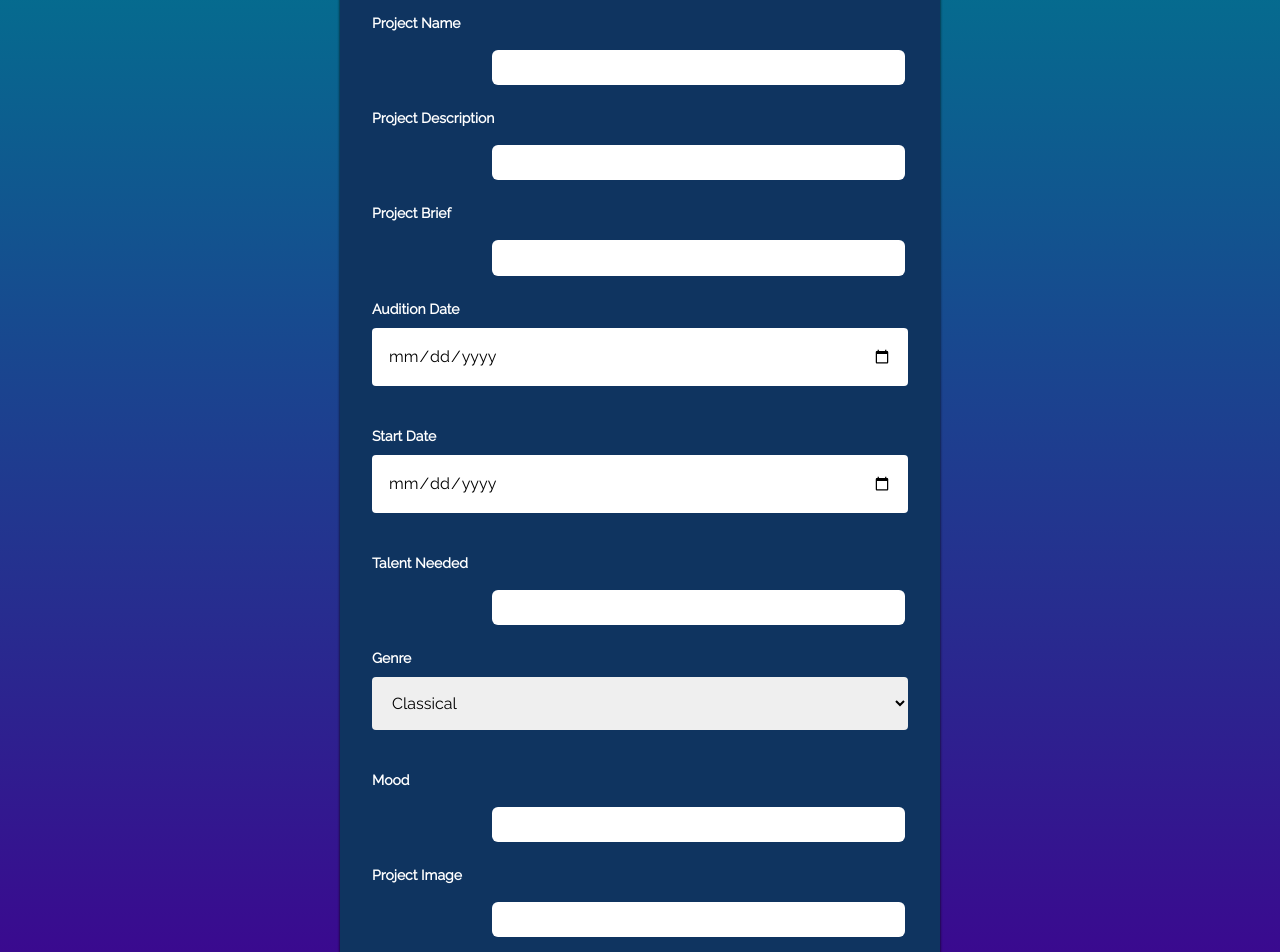
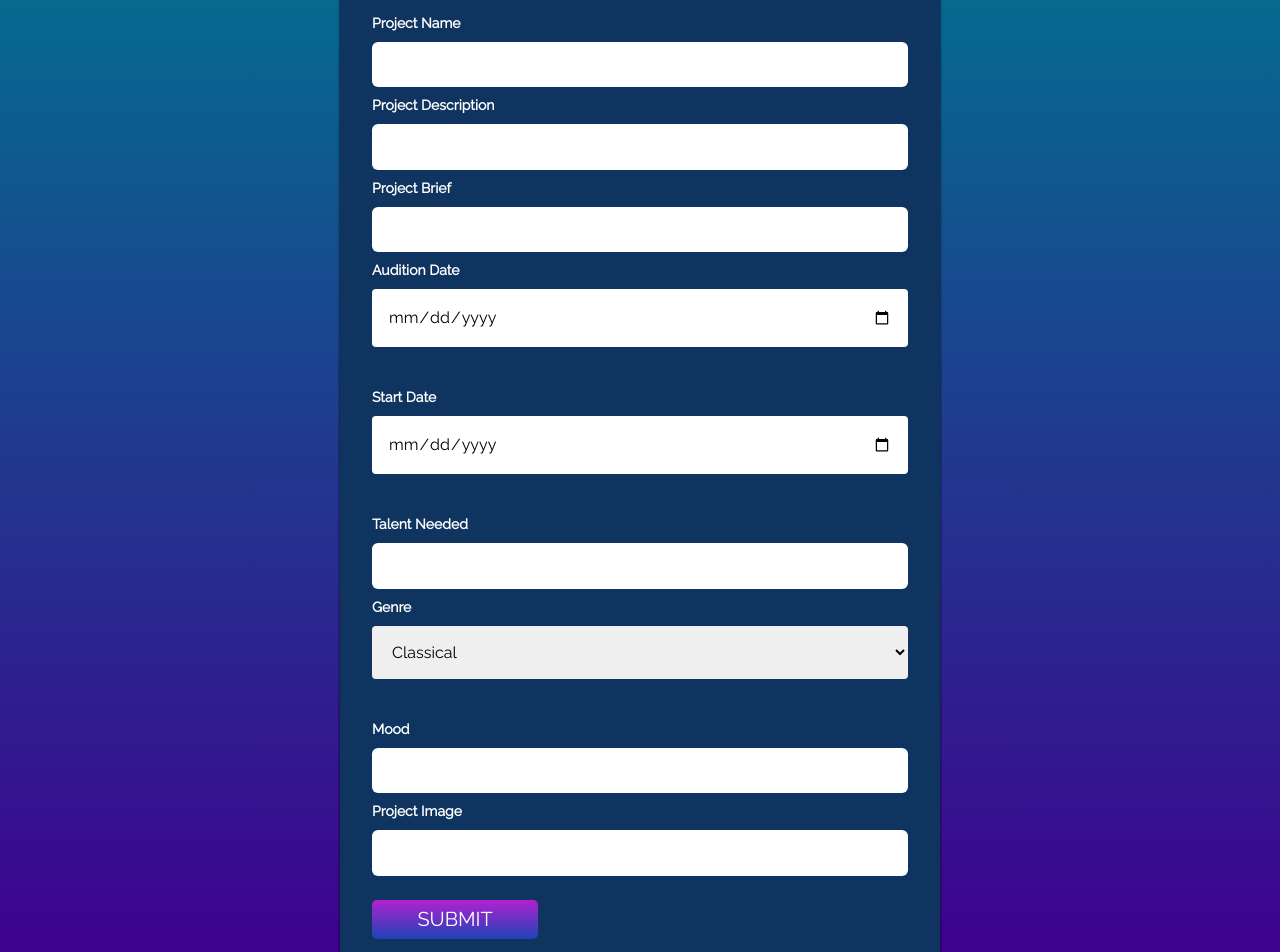
Before and after one commit to wyncode/c39_mind_link, a React (Create React App) app in the folder client/: page /create-project in a window 1280 px wide. Shown: the part 180-1132 px from the top of the page. Built offline with nearby package versions, Linux system fonts and the light colour scheme; the HTML template or start-up script is replaced by a standard one.

Commit message:
fixed create project form and changed navbar links

```diff
--- a/client/src/components/NavBar/Navbar.jsx
+++ b/client/src/components/NavBar/Navbar.jsx
@@ -81,9 +81,20 @@ const Navbar = () => {
                   Edit Profile
                 </Link>
               ) : (
-                <Link to="/" className="nav-links" onClick={closeMobileMenu}>
-                  How it Works
+                ''
+              )}
+            </li>
+            <li className="nav-item">
+              {currentUser ? (
+                <Link
+                  to="/create-project"
+                  className="nav-links"
+                  onClick={closeMobileMenu}
+                >
+                  Create Project
                 </Link>
+              ) : (
+                ''
               )}
             </li>
             <li className="nav-item">
--- a/client/src/components/ProjectForm/ProjectForm.jsx
+++ b/client/src/components/ProjectForm/ProjectForm.jsx
@@ -67,7 +67,7 @@ const ProjectForm = () => {
               Project Name
             </label>
             <input
-              style={{ width: '77%', marginBottom: '15px' }}
+              style={{ width: '100%', margin: '0', padding: '2%' }}
               className="FormInput"
               required
               type="text"
@@ -78,7 +78,7 @@ const ProjectForm = () => {
               Project Description
             </label>
             <input
-              style={{ width: '77%', marginBottom: '15px' }}
+              style={{ width: '100%', margin: '0', padding: '2%' }}
               className="FormInput"
               required
               type="text"
@@ -89,7 +89,7 @@ const ProjectForm = () => {
               Project Brief
             </label>
             <input
-              style={{ width: '77%', marginBottom: '15px' }}
+              style={{ width: '100%', margin: '0', padding: '2%' }}
               className="FormInput"
               required
               type="text"
@@ -122,7 +122,7 @@ const ProjectForm = () => {
               Talent Needed
             </label>
             <input
-              style={{ width: '77%', marginBottom: '15px' }}
+              style={{ width: '100%', margin: '0', padding: '2%' }}
               className="FormInput"
               required
               type="text"
@@ -161,7 +161,7 @@ const ProjectForm = () => {
               Mood
             </label>
             <input
-              style={{ width: '77%', marginBottom: '15px' }}
+              style={{ width: '100%', margin: '0', padding: '2%' }}
               className="FormInput"
               required
               type="text"
@@ -172,7 +172,7 @@ const ProjectForm = () => {
               Project Image
             </label>
             <input
-              style={{ width: '77%', marginBottom: '15px' }}
+              style={{ width: '100%', margin: '0', padding: '2%' }}
               className="FormInput"
               required
               type="text"
--- a/client/src/components/ResetPage/ResetPasswords.jsx
+++ b/client/src/components/ResetPage/ResetPasswords.jsx
@@ -14,7 +14,7 @@ const ResetPasswords = () => {
               Artist Name
             </label>
             <input
-              style={{ width: '100%' }}
+              style={{ width: '100%', margin: 'auto', padding: '4%' }}
               className="FormInput"
               type="text"
               required
```
